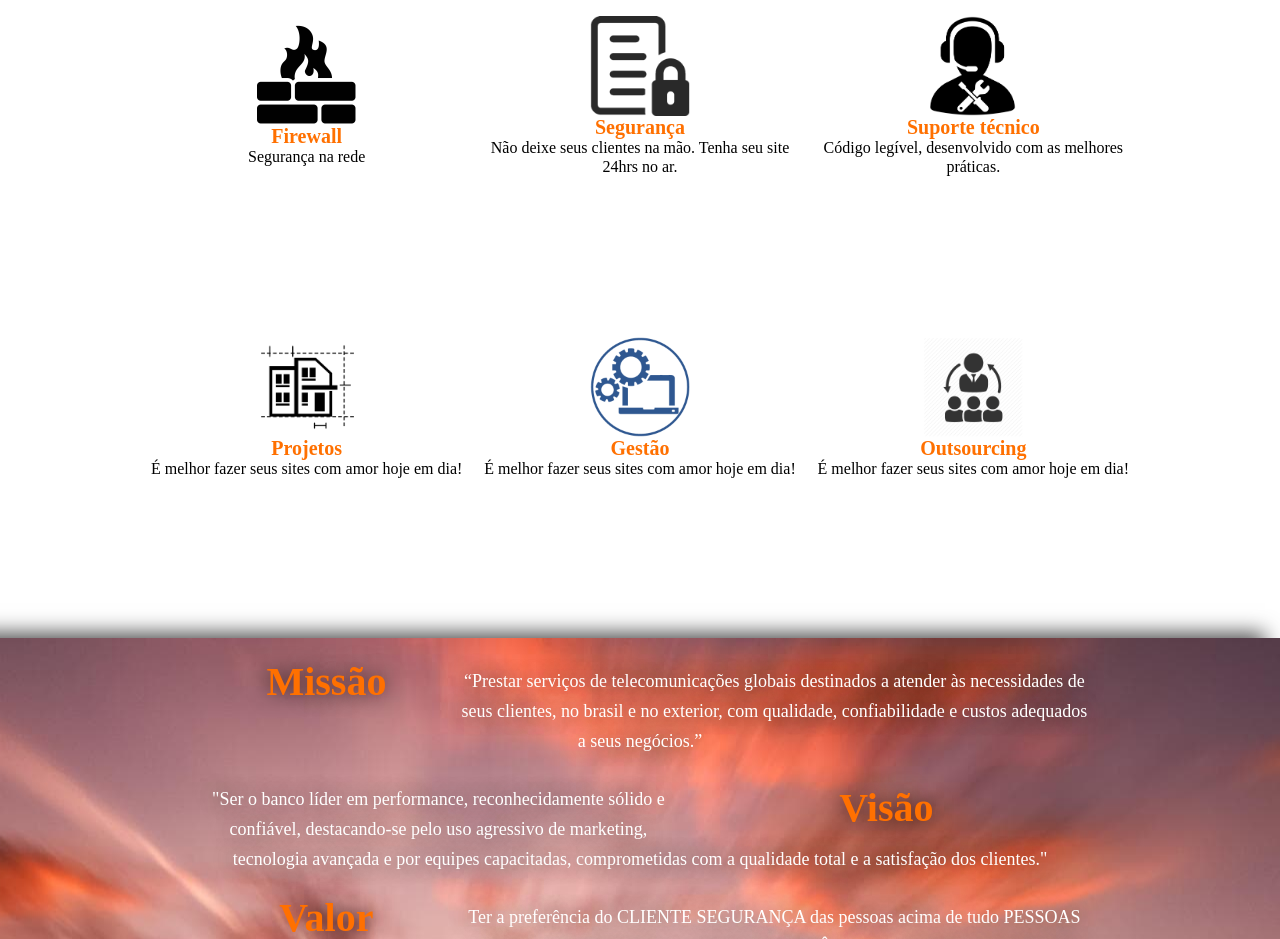
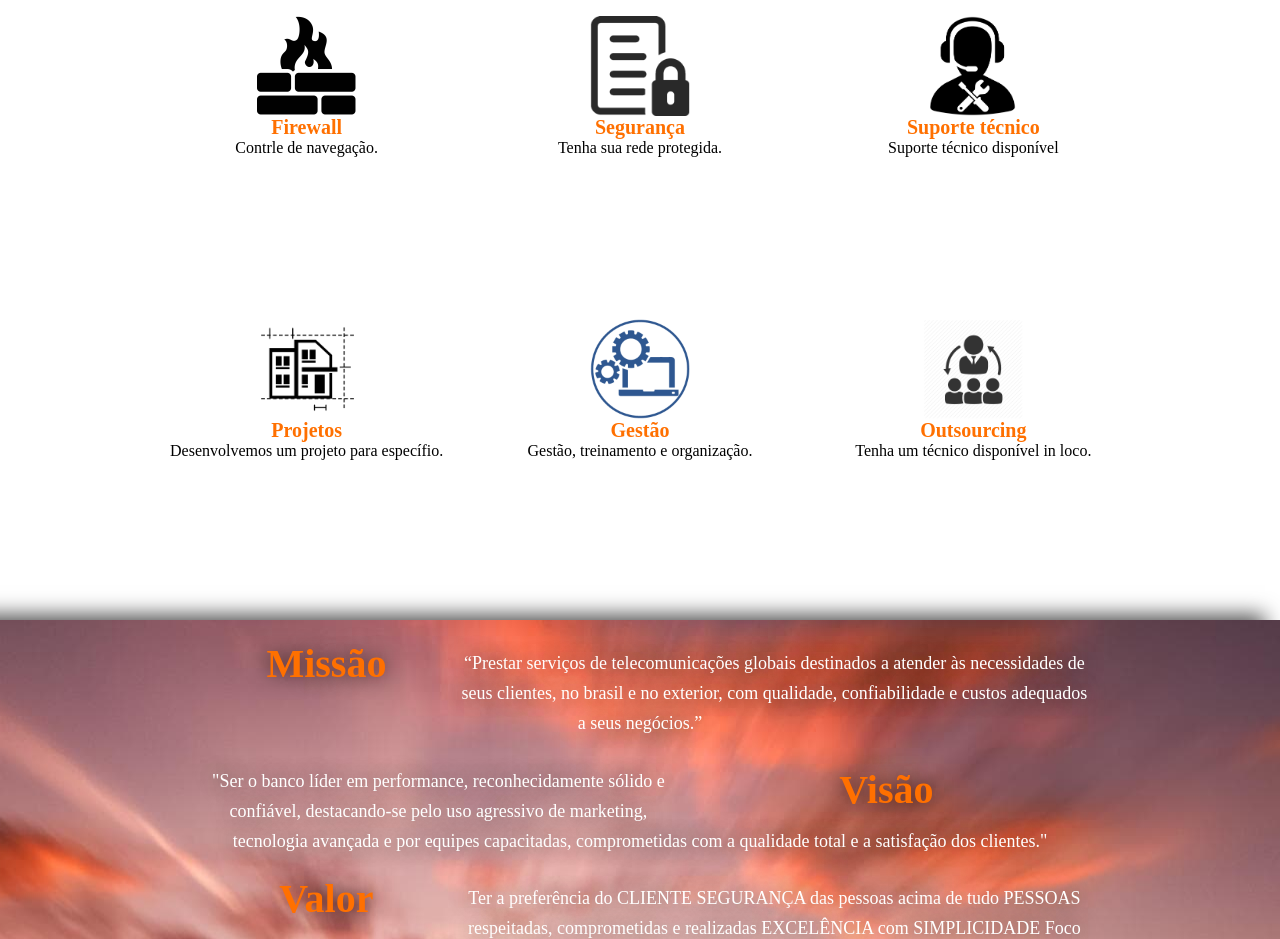
Before and after one commit to moisesluz94/beta.github.io, a plain HTML site: page Index.html in a window 1280 px wide. Shown: the part 1080-2019 px from the top of the page. Drawn offline with nearby package versions, Linux system fonts and the light colour scheme; some packages are replaced by stand-ins of ours.

Commit message:
Update Index.html

```diff
--- a/Index.html
+++ b/Index.html
@@ -58,34 +58,34 @@
         <div class="servicos">
             <img src="img/firewall.png" alt="Firewall" width="100" height="100">
             <h3>Firewall</h3>
-            <p>Segurança na rede</p>
+            <p>Contrle de navegação.</p>
         </div>
         <div class="servicos">
             <img src="img/seguran%C3%A7a%20da%20informa%C3%A7%C3%A3o.png" alt="Seguranca" width="100" height="100">
             <h3>Segurança</h3>
-            <p>Não deixe seus clientes na mão. Tenha seu site 24hrs no ar.</p>
+            <p>Tenha sua rede protegida.</p>
         </div>
         <div class="servicos">
             <img src="img/suporte.png" alt="Suporte" width="100" height="100">
             <h3>Suporte técnico </h3>
-            <p>Código legível, desenvolvido com as melhores práticas.</p>
+            <p>Suporte técnico disponível</p>
         </div>
     </div>
     <div id="servicos" >
         <div class="servicos">
             <img src="img/projetos.png" alt="Projetos" width="100" height="100">
             <h3>Projetos</h3>
-            <p>É melhor fazer seus sites com amor hoje em dia!</p>
+            <p>Desenvolvemos um projeto para específio.</p>
         </div>
         <div class="servicos">
             <img src="img/gestaoti.png" alt="Gestao" width="100" height="100">
             <h3>Gestão</h3>
-            <p>É melhor fazer seus sites com amor hoje em dia!</p>
+            <p>Gestão, treinamento e organização.</p>
         </div>
         <div class="servicos">
             <img src="img/Outsourcing.png" alt="Outsourcing" width="100" height="100">
             <h3>Outsourcing</h3>
-            <p>É melhor fazer seus sites com amor hoje em dia!</p>
+            <p>Tenha um técnico disponível in loco.</p>
         </div>
     </div>
 </section>
```
